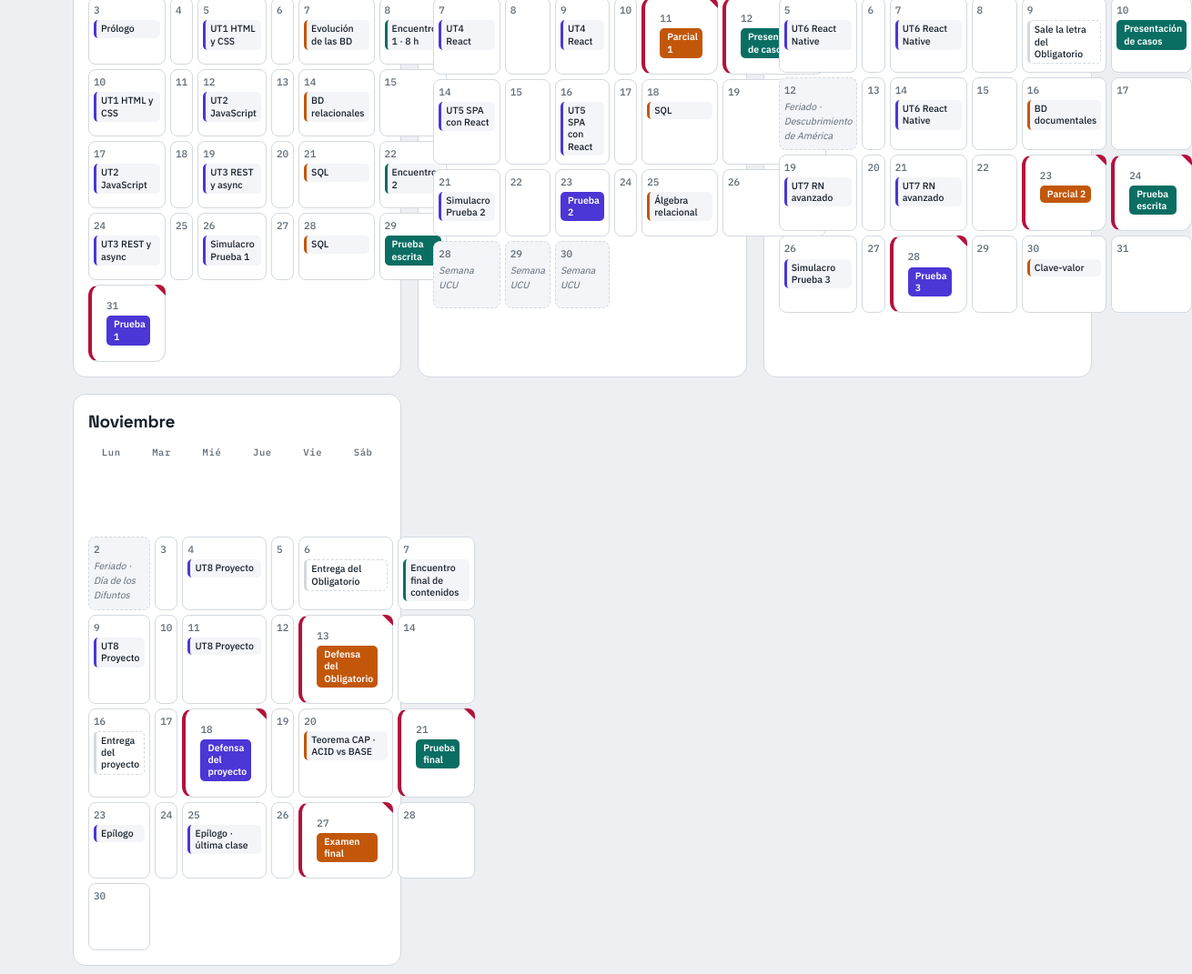
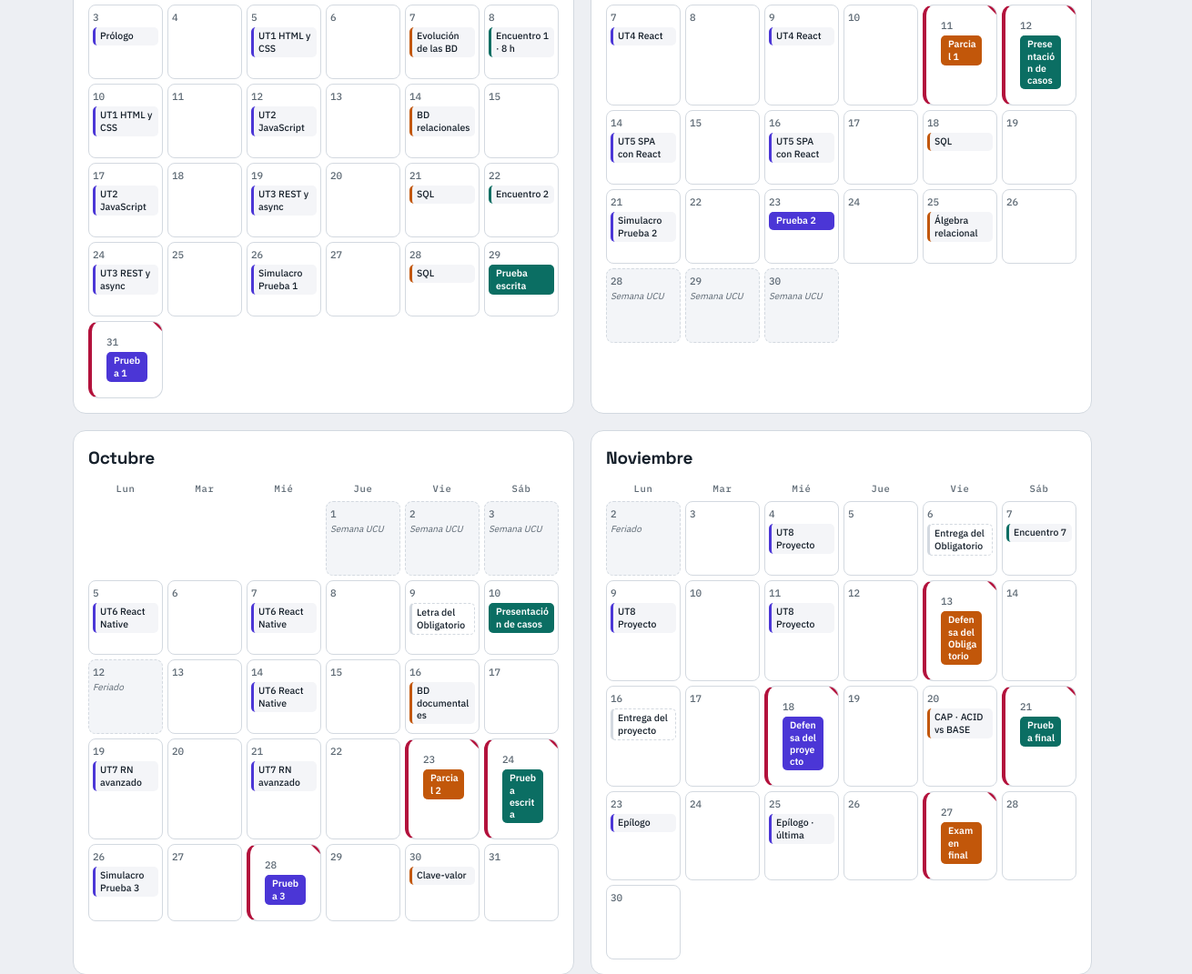
Before and after one commit to thiagocastillo/Horarios, a plain HTML site: page index.html in a window 1280 px wide. Shown: the part 475-1546 px from the top of the page at 91% size, 1310 px wide, since content can reach past the window. Drawn offline with Linux system fonts and the light colour scheme.

Commit message:
Refactor styles and update event labels in index.html
Updated styles for month and day elements, adjusted media query breakpoint, and modified text in event data.

```diff
--- a/index.html
+++ b/index.html
@@ -43,17 +43,18 @@
 
   h2{font-family:"Space Grotesk",sans-serif;font-size:14px;letter-spacing:.16em;text-transform:uppercase;color:var(--ink-soft);margin:38px 0 14px;font-weight:500}
 
-  .months{display:grid;grid-template-columns:repeat(auto-fit,minmax(320px,1fr));gap:18px}
+  .months{display:grid;grid-template-columns:repeat(auto-fit,minmax(440px,1fr));gap:18px}
   .month{background:var(--card);border:1px solid var(--line);border-radius:14px;padding:16px}
   .month h3{font-family:"Space Grotesk",sans-serif;font-size:19px;margin:0 0 12px;letter-spacing:-.01em}
   .dow{display:grid;grid-template-columns:repeat(6,1fr);gap:5px;margin-bottom:5px}
   .dow span{font-family:"IBM Plex Mono",monospace;font-size:10.5px;color:var(--ink-soft);text-align:center;letter-spacing:.06em}
   .grid{display:grid;grid-template-columns:repeat(6,1fr);gap:5px}
-  .day{border:1px solid var(--line);border-radius:8px;min-height:74px;padding:5px 5px 6px;background:#fff;position:relative}
+  .day{border:1px solid var(--line);border-radius:8px;min-height:82px;padding:5px 4px 6px;background:#fff;position:relative;min-width:0;overflow:hidden}
   .day.empty{border:none;background:transparent}
   .day.off{background:#F3F5F8;border-style:dashed}
   .num{font-family:"IBM Plex Mono",monospace;font-size:11px;color:var(--ink-soft);display:block;margin-bottom:3px}
   .ev{border-radius:5px;padding:3px 5px;font-size:10.5px;line-height:1.25;margin-bottom:3px;font-weight:500;
+      overflow-wrap:anywhere;word-break:break-word;min-width:0;
       border-left:3px solid transparent;background:#F4F5F8;color:var(--ink)}
   .ev.dwym{border-left-color:var(--dwym)}
   .ev.bd{border-left-color:var(--bd)}
@@ -65,7 +66,7 @@
   .ev.hand{background:#fff;border:1px dashed var(--line);border-left-width:3px;border-left-style:solid}
   .day.hot::after{content:"";position:absolute;top:-1px;right:-1px;width:0;height:0;
       border-top:12px solid var(--alert);border-left:12px solid transparent;border-top-right-radius:8px}
-  .off-label{font-size:10.5px;color:var(--ink-soft);font-style:italic}
+  .off-label{font-size:10px;color:var(--ink-soft);font-style:italic;overflow-wrap:anywhere;line-height:1.2}
 
   table{width:100%;border-collapse:collapse;background:var(--card);border:1px solid var(--line);border-radius:14px;overflow:hidden}
   th,td{text-align:left;padding:10px 12px;border-bottom:1px solid var(--line);font-size:13.5px;vertical-align:top}
@@ -92,7 +93,7 @@
   .agenda .ev{margin-bottom:4px;font-size:12.5px;padding:5px 8px}
   .agenda .ev:last-child{margin-bottom:0}
 
-  @media (max-width:640px){
+  @media (max-width:900px){
     body{padding:20px 14px 48px}
     .months{grid-template-columns:1fr;gap:14px}
     .dow,.grid{display:none}
@@ -185,7 +186,7 @@ const EV = {
 
  "2026-10-05":[{c:"dwym",t:"UT6 React Native",k:"clase"}],
  "2026-10-07":[{c:"dwym",t:"UT6 React Native",k:"clase"}],
- "2026-10-09":[{c:"bd",t:"Sale la letra del Obligatorio",k:"hand"}],
+ "2026-10-09":[{c:"bd",t:"Letra del Obligatorio",k:"hand"}],
  "2026-10-10":[{c:"etica",t:"Presentación de casos",k:"exam"}],
  "2026-10-14":[{c:"dwym",t:"UT6 React Native",k:"clase"}],
  "2026-10-16":[{c:"bd",t:"BD documentales",k:"clase"}],
@@ -199,24 +200,24 @@ const EV = {
 
  "2026-11-04":[{c:"dwym",t:"UT8 Proyecto",k:"clase"}],
  "2026-11-06":[{c:"bd",t:"Entrega del Obligatorio",k:"hand"}],
- "2026-11-07":[{c:"etica",t:"Encuentro final de contenidos",k:"clase"}],
+ "2026-11-07":[{c:"etica",t:"Encuentro 7",k:"clase"}],
  "2026-11-09":[{c:"dwym",t:"UT8 Proyecto",k:"clase"}],
  "2026-11-11":[{c:"dwym",t:"UT8 Proyecto",k:"clase"}],
  "2026-11-13":[{c:"bd",t:"Defensa del Obligatorio",k:"exam"}],
  "2026-11-16":[{c:"dwym",t:"Entrega del proyecto",k:"hand"}],
  "2026-11-18":[{c:"dwym",t:"Defensa del proyecto",k:"exam"}],
- "2026-11-20":[{c:"bd",t:"Teorema CAP · ACID vs BASE",k:"clase"}],
+ "2026-11-20":[{c:"bd",t:"CAP · ACID vs BASE",k:"clase"}],
  "2026-11-21":[{c:"etica",t:"Prueba final",k:"exam"}],
  "2026-11-23":[{c:"dwym",t:"Epílogo",k:"clase"}],
- "2026-11-25":[{c:"dwym",t:"Epílogo · última clase",k:"clase"}],
+ "2026-11-25":[{c:"dwym",t:"Epílogo · última",k:"clase"}],
  "2026-11-27":[{c:"bd",t:"Examen final",k:"exam"}]
 };
 
 const OFF = {
  "2026-09-28":"Semana UCU","2026-09-29":"Semana UCU","2026-09-30":"Semana UCU",
  "2026-10-01":"Semana UCU","2026-10-02":"Semana UCU","2026-10-03":"Semana UCU",
- "2026-10-12":"Feriado · Descubrimiento de América",
- "2026-11-02":"Feriado · Día de los Difuntos"
+ "2026-10-12":"Feriado",
+ "2026-11-02":"Feriado"
 };
 
 const HOT = ["2026-09-11","2026-09-12","2026-10-23","2026-10-24","2026-10-28","2026-11-13","2026-11-18","2026-11-21","2026-11-27","2026-08-31"];
@@ -231,7 +232,8 @@ const host = document.getElementById("months");
   const total = new Date(2026,m+1,0).getDate();
   let cells="", agenda="";
   const first = (new Date(2026,m,1).getDay()+6)%7; // 0 = lunes
-  for(let i=0;i<Math.min(first,6);i++) cells+='<div class="day empty"></div>';
+  const lead = first===6 ? 0 : first; // el domingo no ocupa columna
+  for(let i=0;i<lead;i++) cells+='<div class="day empty"></div>';
   for(let d=1;d<=total;d++){
     const dt=new Date(2026,m,d), col=(dt.getDay()+6)%7;
     if(col===6) continue; // domingos fuera
@@ -280,6 +282,7 @@ document.getElementById("notes").innerHTML =
   "Los simulacros de DWYM (26/8, 21/9, 26/10) no puntúan, pero se dan en clase. " +
   "Ética exige 75% de asistencia y 65% de desempeño, con mínimo 40% en la prueba final. " +
   "BD y DWYM también piden 75% de asistencia; en DWYM las notas de equipo se multiplican por tu asistencia. " +
+  "Feriados: 12 de octubre (Descubrimiento de América) y 2 de noviembre (Día de los Difuntos), ambos lunes de DWYM. " +
   "Los temas semanales de Bases de Datos son estimados a partir del cronograma por semana del programa.";
 </script>
 </body>
```
